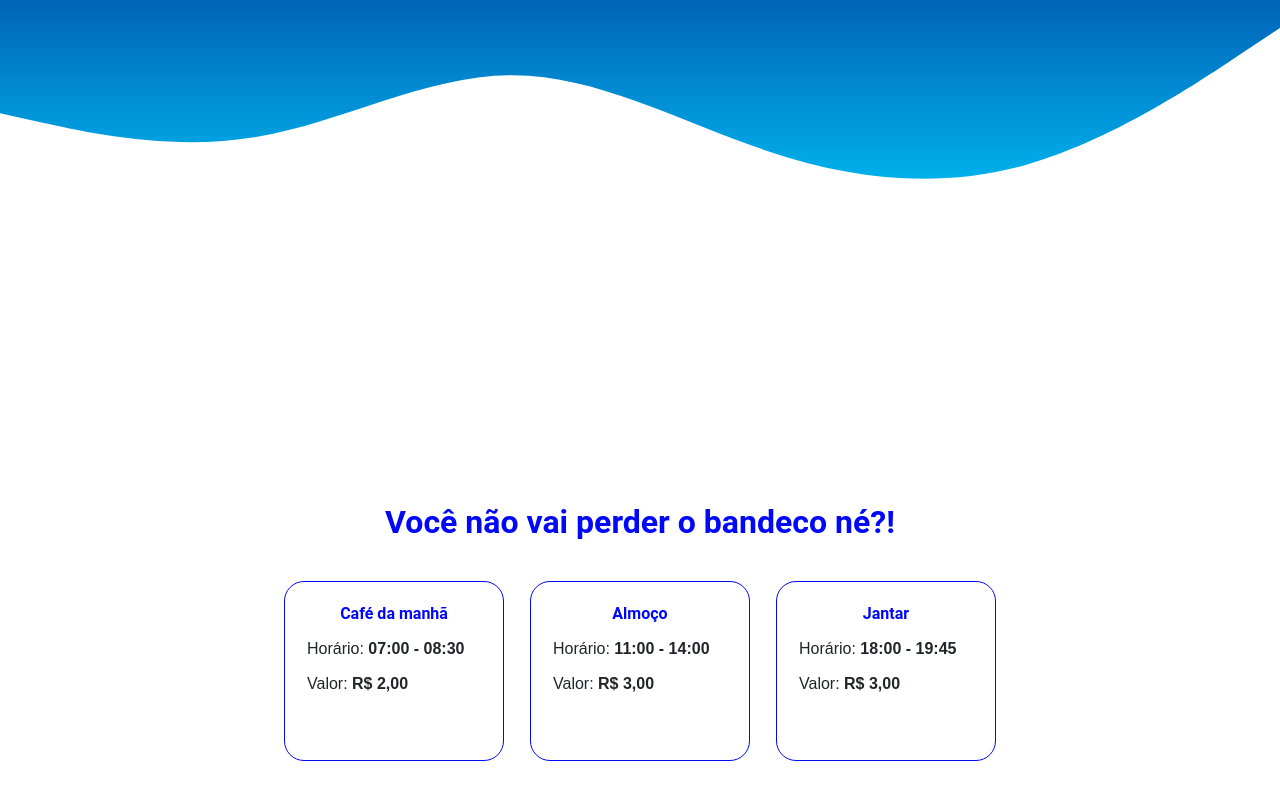
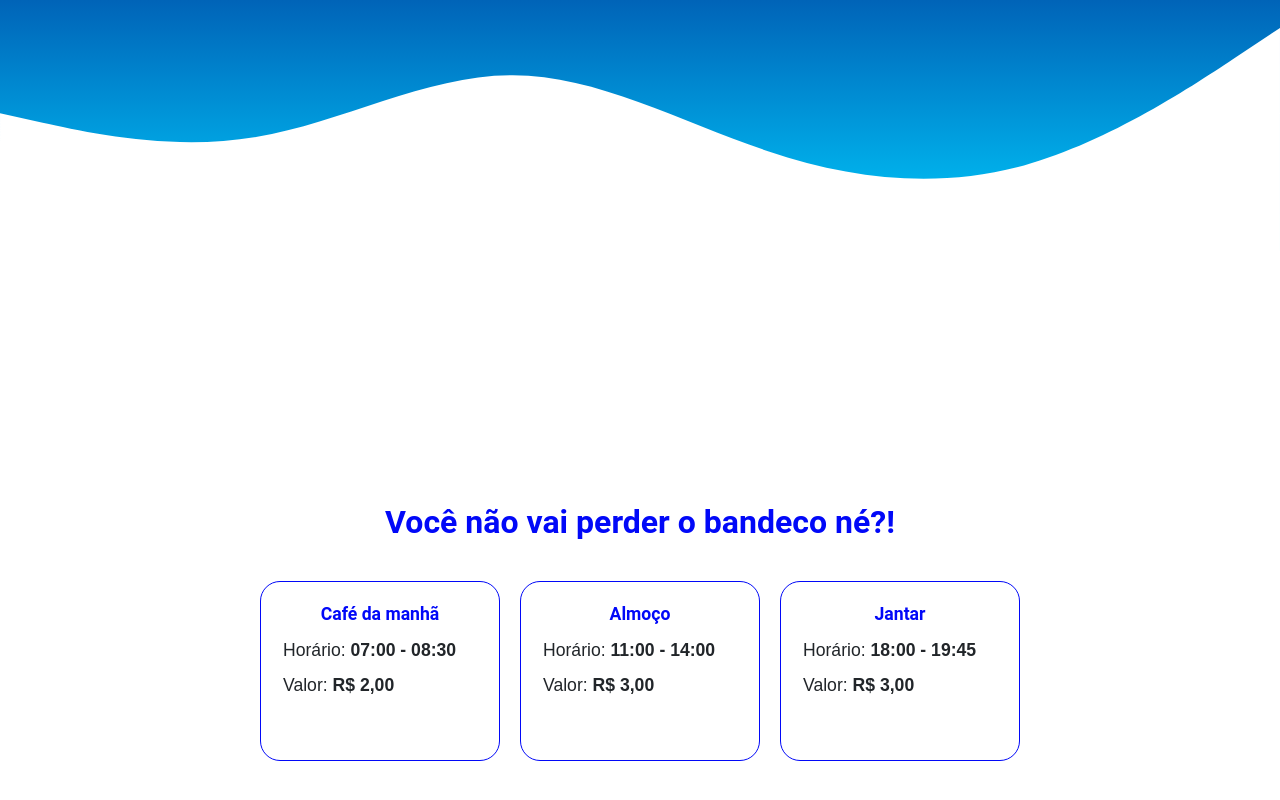
Before and after one commit to gabriellytegon/Site-CDI, a React (Vite) app: page /vidanocampus in a window 1280 px wide. Shown: the part 306-1106 px from the top of the page. Built offline with nearby package versions, Linux system fonts and the light colour scheme.

Commit message:
style: aumentado o espaçamento dos cards de horario do bandeco

```diff
--- a/src/pages/vidanocampus/style.css
+++ b/src/pages/vidanocampus/style.css
@@ -39,7 +39,7 @@
     box-sizing: border-box;
     border-radius: 10px;
     width: 80vw;
-    max-width: 52rem;
+    max-width: 55rem;
     min-width: 350px;
     /* height: 24rem; */
     position: relative;
@@ -54,7 +54,7 @@
     width: 40%;
     height: 180px;
     min-width: 220px;
-    max-width: 220px;
+    max-width: 240px;
 }
 
 .bandeco-horarios {
@@ -70,7 +70,7 @@
     font-family: 'Roboto', sans-serif;
     color: #0108F8;
     margin-bottom: 1rem;
-    font-size: 1rem;
+    font-size: 1.1rem;
 }
 
 #bandeco .horarios h2 {
@@ -81,6 +81,7 @@
 #bandeco .horarios p {
     font-family: 'Montserrat', sans-serif;
     line-height: 1.2rem;
+    font-size: 1.1rem;
 }
 
 #intercampi #penguin{
```
